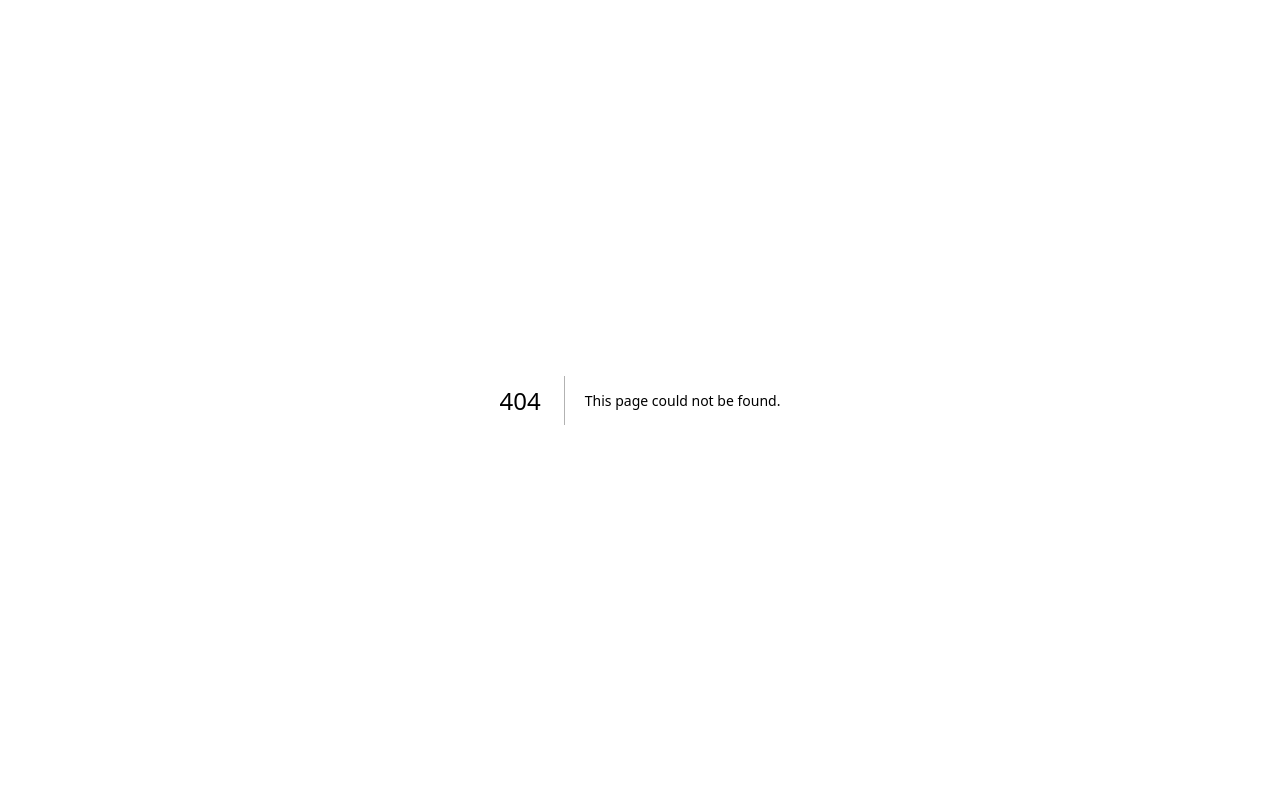
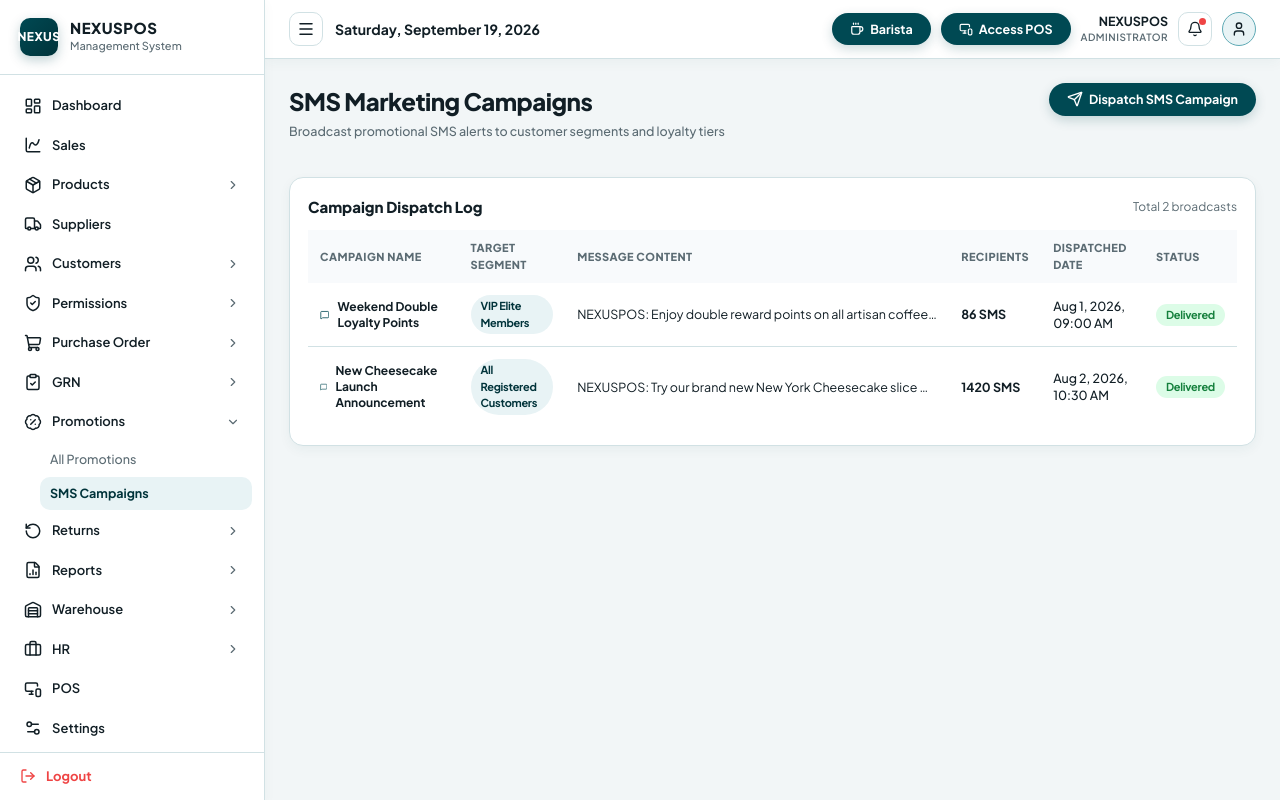
Before and after one commit to Clerans/NEXTJS-POS, a Next.js app in the folder nexuspos-app/: page /promotions/sms-campaigns in a window 1280 px wide. Before the commit this address had no page. Built offline with nearby package versions, Linux system fonts and the light colour scheme.

Commit message:
Functions Updated

```diff
--- /dev/null
+++ b/nexuspos-app/src/app/(dashboard)/promotions/sms-campaigns/page.tsx
@@ -0,0 +1,174 @@
+"use client";
+
+import React, { useState } from "react";
+import { Send, MessageSquare, Users, CheckCircle2 } from "lucide-react";
+import { Button } from "@/components/ui/Button";
+import { Badge } from "@/components/ui/Badge";
+import { Dialog } from "@/components/ui/Dialog";
+import { Input } from "@/components/ui/Input";
+import { Select } from "@/components/ui/Select";
+import { formatDateTime } from "@/lib/utils";
+import { db } from "@/lib/db";
+import { SmsCampaign } from "@/types";
+import { toast } from "sonner";
+
+export default function SmsCampaignsPage() {
+  const [campaigns, setCampaigns] = useState<SmsCampaign[]>([
+    {
+      id: 1,
+      campaignName: "Weekend Double Loyalty Points",
+      messageText: "NEXUSPOS: Enjoy double reward points on all artisan coffee and bakery purchases this weekend! Show this SMS at counter.",
+      targetGroup: "VIP Elite Members",
+      recipientsCount: 86,
+      status: "SENT",
+      sentAt: "2026-08-01T09:00:00Z",
+    },
+    {
+      id: 2,
+      campaignName: "New Cheesecake Launch Announcement",
+      messageText: "NEXUSPOS: Try our brand new New York Cheesecake slice with rich berry coulis today. Free beverage upgrade with every slice!",
+      targetGroup: "All Registered Customers",
+      recipientsCount: 1420,
+      status: "SENT",
+      sentAt: "2026-08-02T10:30:00Z",
+    },
+  ]);
+
+  const [isOpen, setIsOpen] = useState(false);
+  const [name, setName] = useState("");
+  const [targetGroup, setTargetGroup] = useState("All Registered Customers");
+  const [message, setMessage] = useState("");
+
+  const handleSend = (e: React.FormEvent) => {
+    e.preventDefault();
+    if (!name.trim() || !message.trim()) return;
+
+    const newCamp: SmsCampaign = {
+      id: campaigns.length + 1,
+      campaignName: name,
+      messageText: message,
+      targetGroup,
+      recipientsCount: targetGroup === "VIP Elite Members" ? 86 : 1420,
+      status: "SENT",
+      sentAt: new Date().toISOString(),
+    };
+
+    setCampaigns([newCamp, ...campaigns]);
+    toast.success(`Dispatched SMS campaign to ${newCamp.recipientsCount} customers!`);
+    setIsOpen(false);
+    setName("");
+    setMessage("");
+  };
+
+  return (
+    <div className="space-y-4">
+      <div className="page-head-row">
+        <div>
+          <h1 className="page-title">SMS Marketing Campaigns</h1>
+          <div className="page-sub">
+            Broadcast promotional SMS alerts to customer segments and loyalty tiers
+          </div>
+        </div>
+        <Button variant="orange" onClick={() => setIsOpen(true)} className="flex items-center gap-1.5">
+          <Send className="w-4 h-4" /> Dispatch SMS Campaign
+        </Button>
+      </div>
+
+      <div className="card space-y-4">
+        <div className="panel-header">
+          <div className="panel-title">Campaign Dispatch Log</div>
+          <div className="text-xs text-text-gray">Total {campaigns.length} broadcasts</div>
+        </div>
+
+        <table className="w-full">
+          <thead>
+            <tr>
+              <th>Campaign Name</th>
+              <th>Target Segment</th>
+              <th>Message Content</th>
+              <th>Recipients</th>
+              <th>Dispatched Date</th>
+              <th>Status</th>
+            </tr>
+          </thead>
+          <tbody>
+            {campaigns.map((c) => (
+              <tr key={c.id} className="hover:bg-patina-light/50">
+                <td>
+                  <div className="font-bold text-xs text-text-dark flex items-center gap-2">
+                    <MessageSquare className="w-4 h-4 text-patina" /> {c.campaignName}
+                  </div>
+                </td>
+                <td>
+                  <Badge variant="orange">{c.targetGroup || "All"}</Badge>
+                </td>
+                <td className="text-xs text-text-gray max-w-sm truncate">
+                  {c.messageText}
+                </td>
+                <td className="font-bold text-xs text-text-dark">
+                  {c.recipientsCount} SMS
+                </td>
+                <td className="text-xs text-text-gray font-medium">
+                  {formatDateTime(c.sentAt)}
+                </td>
+                <td>
+                  <Badge variant="green">Delivered</Badge>
+                </td>
+              </tr>
+            ))}
+          </tbody>
+        </table>
+      </div>
+
+      <Dialog
+        isOpen={isOpen}
+        onClose={() => setIsOpen(false)}
+        title="Compose SMS Broadcast"
+        maxWidth="md"
+      >
+        <form onSubmit={handleSend} className="space-y-4">
+          <Input
+            label="Campaign Title"
+            placeholder="e.g. Flash Sunday 20% Off"
+            value={name}
+            onChange={(e) => setName(e.target.value)}
+            required
+          />
+          <Select
+            label="Target Customer Segment"
+            value={targetGroup}
+            onChange={(e) => setTargetGroup(e.target.value)}
+          >
+            <option value="All Registered Customers">All Registered Customers (1,420 Nos)</option>
+            <option value="VIP Elite Members">VIP Elite Tier (86 Nos)</option>
+            <option value="Corporate Accounts">Corporate Accounts (34 Nos)</option>
+          </Select>
+          <div>
+            <label className="block text-xs font-bold text-text-dark mb-1">
+              SMS Message Text (Max 160 Characters)
+            </label>
+            <textarea
+              maxLength={160}
+              className="textarea w-full text-xs"
+              placeholder="Enter marketing SMS message..."
+              value={message}
+              onChange={(e) => setMessage(e.target.value)}
+              required
+            />
+            <div className="text-[10px] text-text-gray text-right mt-0.5">
+              {message.length} / 160 chars
+            </div>
+          </div>
+          <div className="flex justify-end gap-2 pt-2 border-t border-border">
+            <Button type="button" variant="default" onClick={() => setIsOpen(false)}>
+              Cancel
+            </Button>
+            <Button type="submit" variant="orange" className="flex items-center gap-1.5">
+              <Send className="w-4 h-4" /> Send Broadcast
+            </Button>
+          </div>
+        </form>
+      </Dialog>
+    </div>
+  );
+}
```
